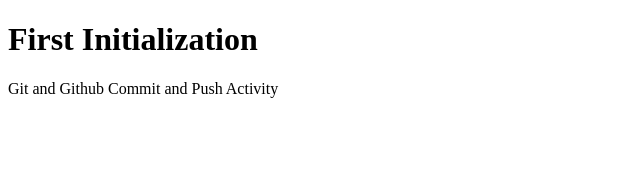
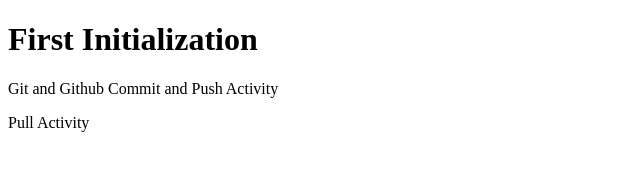
Before and after one commit to iaminmisery/iaminmisery.github.io, a plain HTML site: page index.html in a window 1280 px wide. Shown: the full height of the page, 0-640 px from the left. Drawn offline with Linux system fonts and the light colour scheme.

Commit message:
Update index.html

```diff
--- a/index.html
+++ b/index.html
@@ -13,7 +13,9 @@
                 <p>
                     Git and Github Commit and Push Activity
                 </p>
-
+		<p>
+			Pull Activity
+		</p>
 
             </body>
 
```
